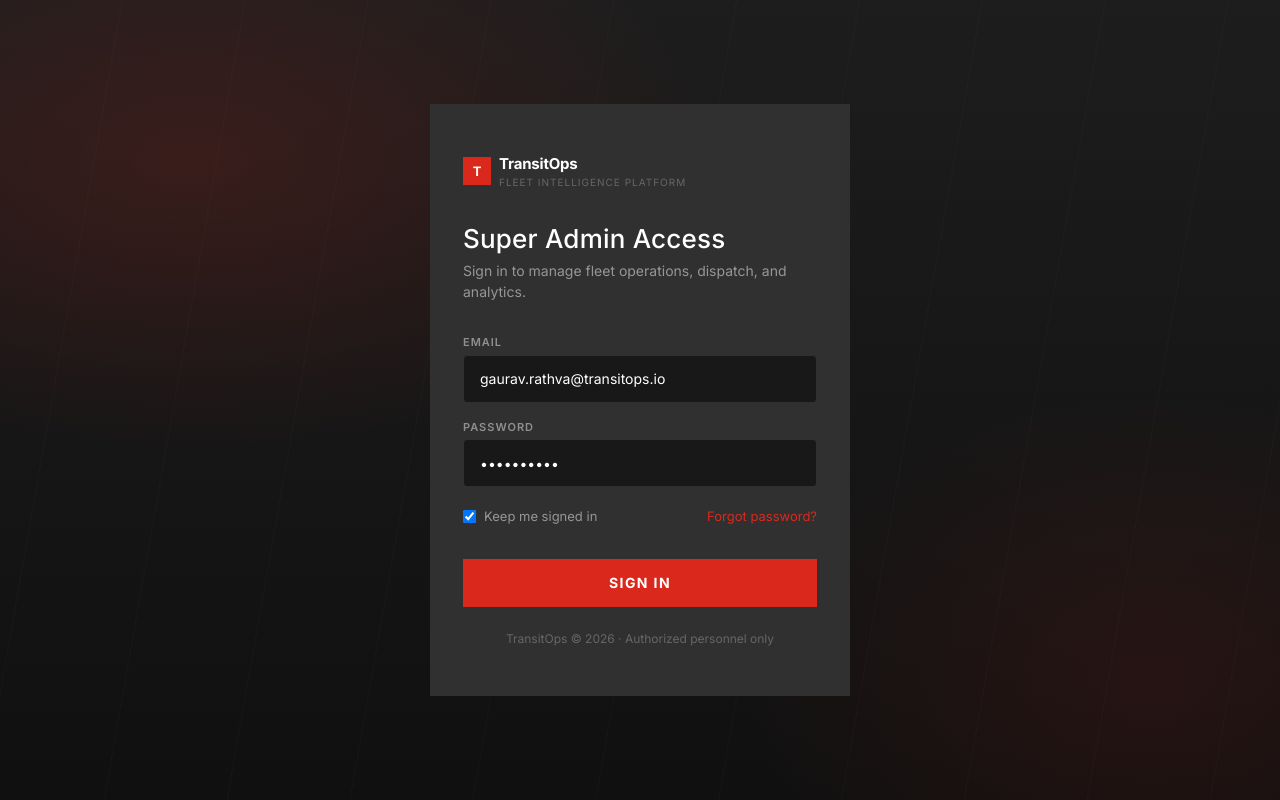
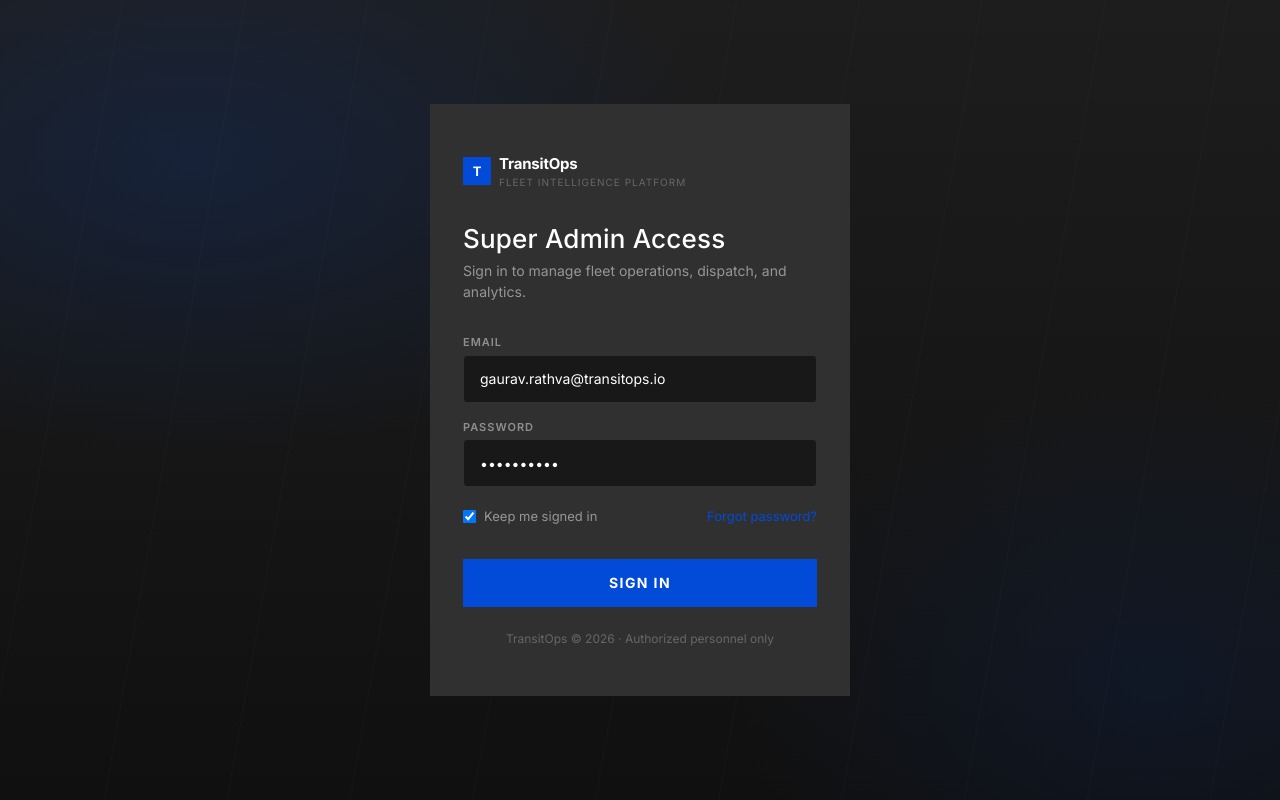
Before and after one commit to patelsahil2k03/innovatrix-odoo-hackathon-2026, a Next.js app in the folder frontend/: page /login in a window 1280 px wide. Built offline with nearby package versions, Linux system fonts and the light colour scheme.

Commit message:
style: rebrand design system and components to HP Electric Blue palette

```diff
--- a/frontend/src/app/design-system.css
+++ b/frontend/src/app/design-system.css
@@ -1,14 +1,17 @@
 /* ==========================================================================
    TransitOps Super Admin — Design System
-   Derived from DESIGN-ferrari.md (Ferrari cinematic-editorial brand system)
+   Layout/typography/spacing system derived from DESIGN-ferrari.md (Ferrari
+   cinematic-editorial brand system); brand accent overridden to the HP
+   Electric Blue palette.
    FerrariSans substitute: Inter, per doc "Known Gaps / Note on Font Substitutes"
    ========================================================================== */
 
 :root{
-  /* Brand & accent */
-  --color-primary: #da291c;
-  --color-primary-active: #b01e0a;
-  --color-primary-hover: #9d2211;
+  /* Brand & accent — HP Electric Blue palette */
+  --color-primary: #024ad8;        /* HP Electric Blue — CTAs, links, chevron fill */
+  --color-primary-hover: #296ef9;  /* Bright Blue — hover, pops against dark canvas */
+  --color-primary-active: #0e3191; /* Deep Navy — pressed state */
+  --color-primary-soft: #c9e0fc;   /* Soft Blue — selection chips (light-surface use) */
 
   /* Ink / text */
   --color-ink: #ffffff;
@@ -228,7 +231,7 @@ img{ max-width: 100%; display: block; }
 .sidebar-link.is-active{
   color: var(--color-ink);
   border-left-color: var(--color-primary);
-  background: rgba(218,41,28,0.08);
+  background: rgba(2,74,216,0.08);
 }
 
 .sidebar-link.is-active .icon{ opacity: 1; }
@@ -454,7 +457,7 @@ textarea.input{ height: auto; min-height: 96px; resize: vertical; }
 .badge-warning{ color: var(--color-warning); background: rgba(241,58,44,0.12); }
 .badge-info{ color: var(--color-info); background: rgba(76,152,185,0.12); }
 .badge-neutral{ color: var(--color-muted-soft); background: var(--color-canvas-elevated); }
-.badge-primary{ color: var(--color-primary); background: rgba(218,41,28,0.12); }
+.badge-primary{ color: var(--color-primary); background: rgba(2,74,216,0.12); }
 
 /* ==========================================================================
    Cards / Surfaces
@@ -718,8 +721,8 @@ table.data-table{ width: 100%; border-collapse: collapse; min-width: 640px; }
   min-height: 100vh;
   display: flex;
   background:
-    radial-gradient(ellipse 900px 500px at 15% 20%, rgba(218,41,28,0.16), transparent 60%),
-    radial-gradient(ellipse 700px 500px at 90% 85%, rgba(218,41,28,0.10), transparent 60%),
+    radial-gradient(ellipse 900px 500px at 15% 20%, rgba(2,74,216,0.16), transparent 60%),
+    radial-gradient(ellipse 700px 500px at 90% 85%, rgba(2,74,216,0.10), transparent 60%),
     linear-gradient(180deg, #1d1d1d 0%, #101010 100%);
   align-items: center;
   justify-content: center;
--- a/frontend/src/components/fleet-map.tsx
+++ b/frontend/src/components/fleet-map.tsx
@@ -73,7 +73,7 @@ export function FleetMap() {
           const from = cityCoords[t.source_location];
           const to = cityCoords[t.destination_location];
           if (!from || !to) return;
-          L.polyline([from, to], { color: "#da291c", weight: 3, opacity: 0.9, dashArray: "8 6" }).addTo(map!);
+          L.polyline([from, to], { color: "#024ad8", weight: 3, opacity: 0.9, dashArray: "8 6" }).addTo(map!);
         });
     })();
 
--- a/frontend/src/components/revenue-trend-chart.tsx
+++ b/frontend/src/components/revenue-trend-chart.tsx
@@ -26,8 +26,8 @@ export function RevenueTrendChart() {
     <svg id="revenue-trend-chart" className="trend-chart" viewBox={`0 0 ${w} ${h}`} preserveAspectRatio="none">
       <defs>
         <linearGradient id="trendGradient" x1="0" y1="0" x2="0" y2="1">
-          <stop offset="0%" stopColor="#da291c" stopOpacity="0.35" />
-          <stop offset="100%" stopColor="#da291c" stopOpacity="0" />
+          <stop offset="0%" stopColor="#024ad8" stopOpacity="0.35" />
+          <stop offset="100%" stopColor="#024ad8" stopOpacity="0" />
         </linearGradient>
       </defs>
       {gridLines.map((y, i) => (
```
